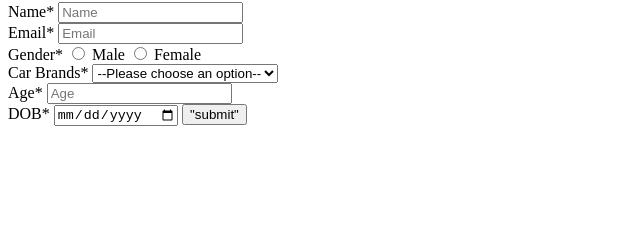
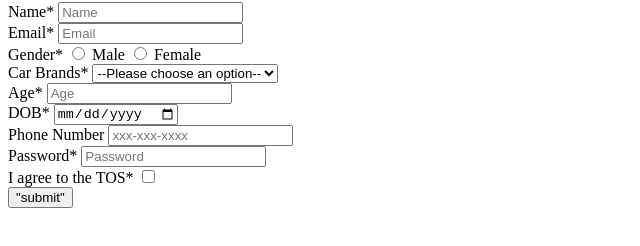
Before and after one commit to acciojob/signup-form-car-sanj222, a website: page main.html in a window 1280 px wide. Shown: the part 78-324 px from the top of the page, without its empty margins (0-640 px from the left). Drawn offline with Linux system fonts and the light colour scheme.

Commit message:
created a submission

```diff
--- a/main.html
+++ b/main.html
@@ -25,7 +25,7 @@
 		<br>
 
 		<label for ="Car Brands"">Car Brands*</label>
-			<select required id="cars">
+			<select required id="cars" name="cars">
           <!-- option tag starts -->
             <option>--Please choose an option--</option>
             <option value="BMW">BMW</option>
@@ -40,7 +40,20 @@
 		<br>
 
 		<label for="DOB">DOB*</label>
-		<input type="date">
+		<input type="date" name="DOB" placeholder="DOB" id="#dob">
+		<br>
+
+		<label for ="Phone Number">Phone Number</label>
+		<input required type="tel" name="Phone Number" placeholder="xxx-xxx-xxxx"id="#tel">
+		<br>
+
+		<label for ="Password">Password*</label>
+		<input type="password" name="Password" placeholder="Password"id="#password" required>
+		<br>
+
+		<label for ="TOS"> I agree to the TOS*</label>
+		<input required type="checkbox" name="TOS"id="#tos">
+		<br>
 
 		<button>"submit"</button>
 	<!-- the entire body must be written by student -->
```
